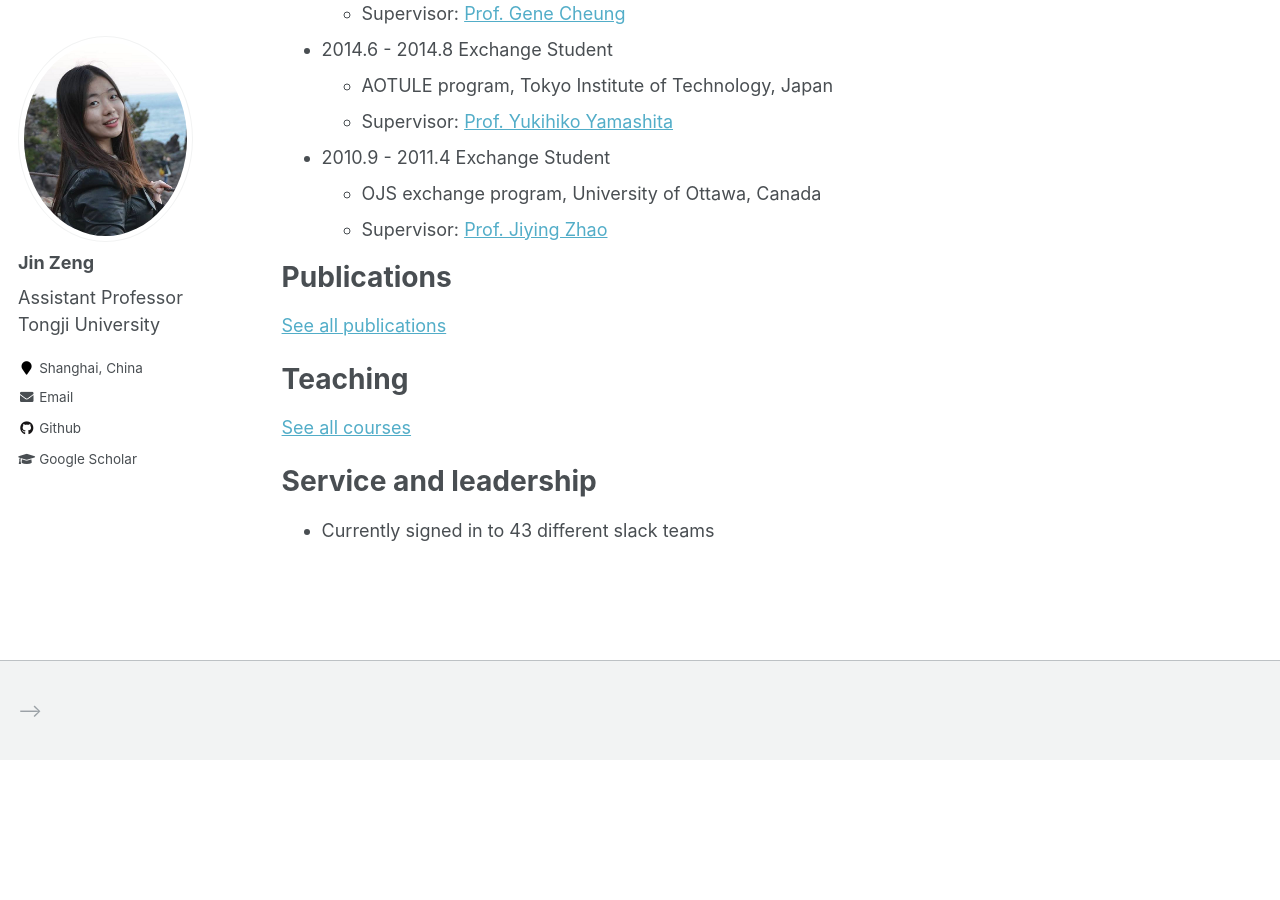
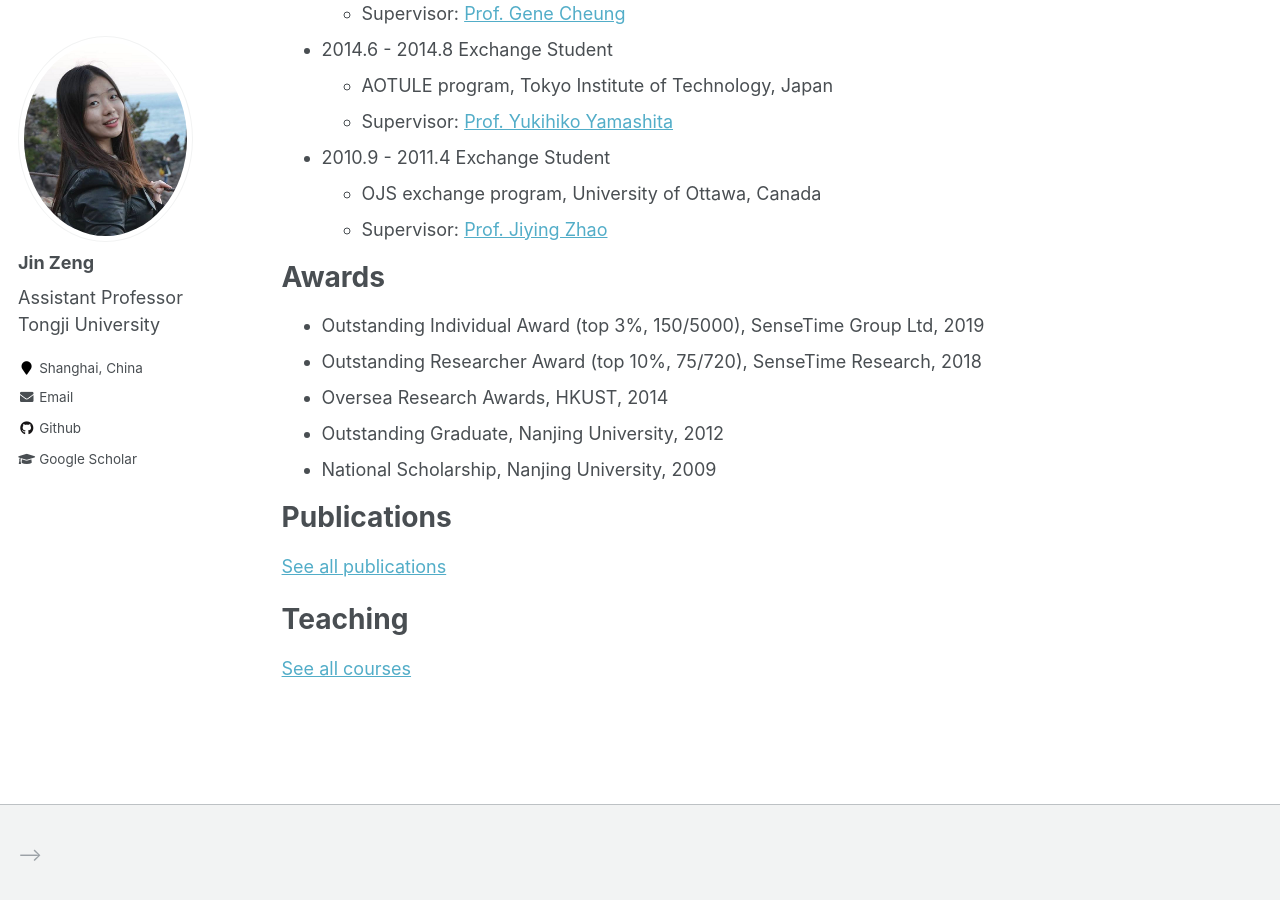
Before and after one commit to jzengust/jzengust.github.io, a Jekyll site: the page built from _pages/cv.md, in a window 1280 px wide and 900 px high, scrolled down 757 px. Built offline with Jekyll 4.4.1, drawn with Linux system fonts in a browser that asks for light colours; before the commit the page ends 1517 px from its top, so only the background shows below that.

```diff
--- a/_data/navigation.yml
+++ b/_data/navigation.yml
@@ -8,3 +8,6 @@ main:
 
   - title: "CV"
     url: /cv/
+
+  - title: "Academic Services"
+    url: /academic/
--- a/_pages/cv.md
+++ b/_pages/cv.md
@@ -42,6 +42,14 @@ Relevant experience
   * OJS exchange program, University of Ottawa, Canada
   * Supervisor: [Prof. Jiying Zhao](https://engineering.uottawa.ca/people/zhao-jiying)
 
+Awards
+======
+* Outstanding Individual Award (top 3%, 150/5000), SenseTime Group Ltd, 2019
+* Outstanding Researcher Award (top 10%, 75/720), SenseTime Research, 2018
+* Oversea Research Awards, HKUST, 2014
+* Outstanding Graduate, Nanjing University, 2012
+* National Scholarship, Nanjing University, 2009
+
 Publications
 ======
   [See all publications](https://jzengust.github.io/publications/)
@@ -55,7 +63,3 @@ Publications
 Teaching
 ======
   [See all courses](https://jzengust.github.io/teaching/)
-
-Service and leadership
-======
-* Currently signed in to 43 different slack teams
```
Also changed, not shown: _pages/academic.html (added, +16 -0 lines).
